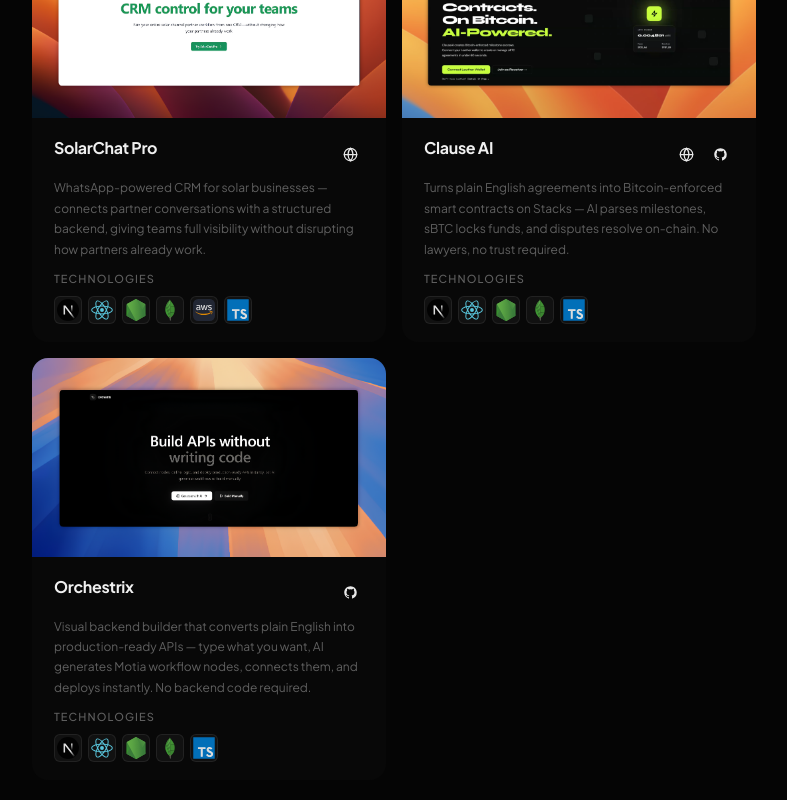
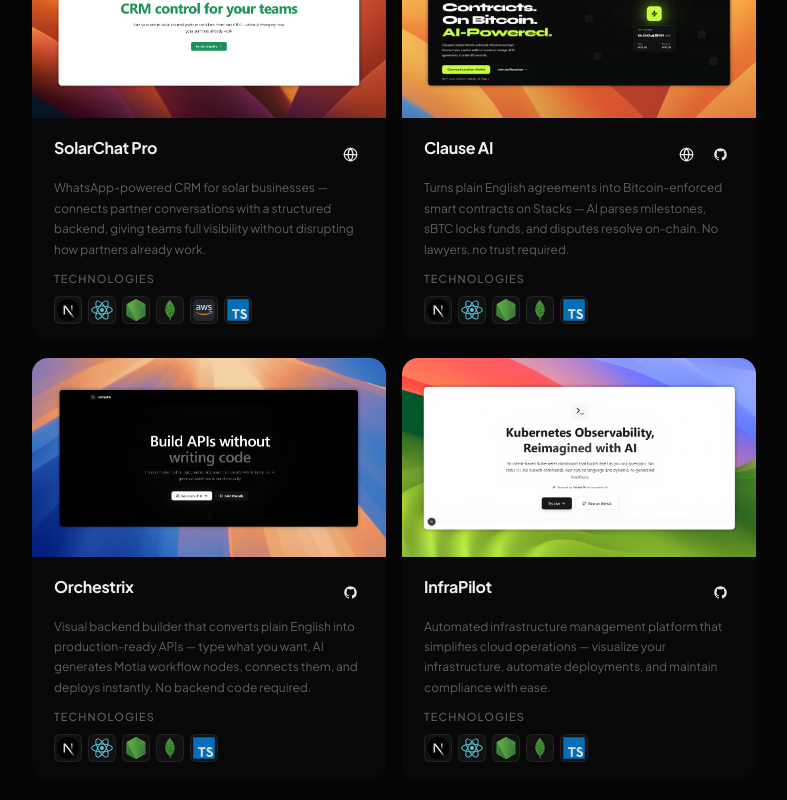
Before and after one commit to AymaanPathan/portfolio, a Next.js app: page / in a window 1280 px wide. Shown: the part 2296-3096 px from the top of the page, without its empty margins (246-1033 px from the left). Built offline with nearby package versions, Linux system fonts and the light colour scheme.

Commit message:
feat: add InfraPilot project to ProjectsSection with description and technologies

```diff
--- a/src/app/Sections/ProjectSection.tsx
+++ b/src/app/Sections/ProjectSection.tsx
@@ -9,6 +9,8 @@
 import SolarchatPro from "../images/solarchatpro.png";
 import ClauseAi from "../images/clause-ai.png";
 import Orchestrix from "../images/Orchestrix.png";
+import InfraPilot from "../images/infrapilot.png";
+
 const projects = [
   {
     id: "solarchat",
@@ -55,6 +57,23 @@
     github: "https://github.com/AymaanPathan/Orchestrix",
     status: "Live",
     image: Orchestrix,
+    tech: [
+      { name: "Next.js", icon: NextJs },
+      { name: "React", icon: React },
+      { name: "Node.js", icon: NodeJs },
+      { name: "MongoDB", icon: MongoDB },
+      { name: "TypeScript", icon: Typescript },
+    ],
+  },
+  {
+    id: "infrapilot",
+    title: "InfraPilot",
+    description:
+      "Automated infrastructure management platform that simplifies cloud operations — visualize your infrastructure, automate deployments, and maintain compliance with ease.",
+    url: null,
+    github: "https://github.com/AymaanPathan/InfraPilot",
+    status: "Live",
+    image: InfraPilot,
     tech: [
       { name: "Next.js", icon: NextJs },
       { name: "React", icon: React },
```
Also changed, not shown: src/app/images/infrapilot.png (added).
